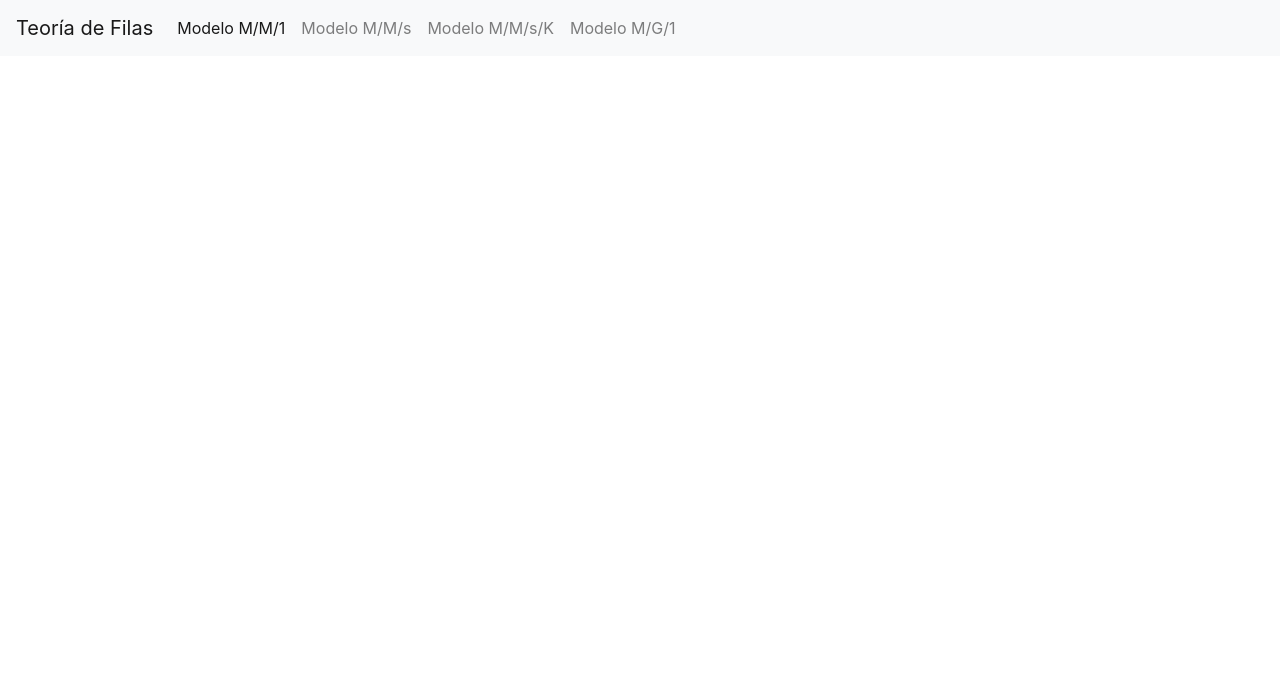
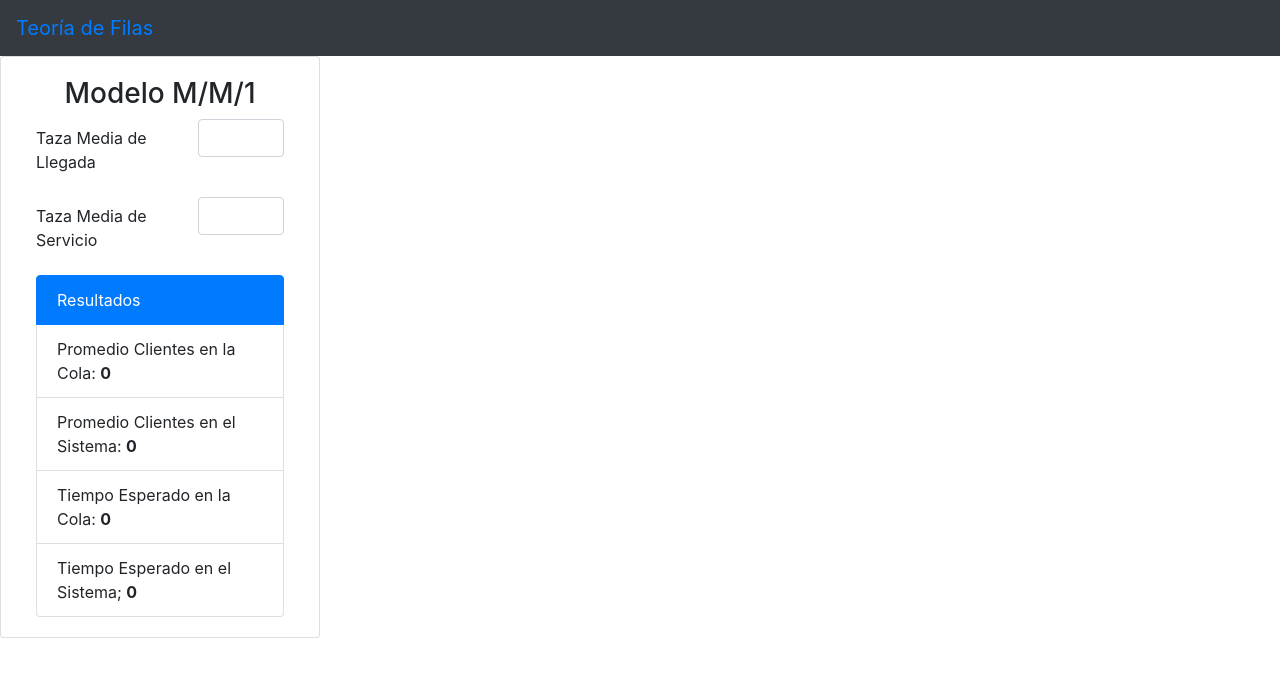
Before and after one commit to alfredopv/ProyectosM-todosCuantitativos, a React (Create React App) app in the folder proyecto2/: page / in a window 1280 px wide. Shown: the top 676 px of the page. Built offline with nearby package versions, Linux system fonts and the light colour scheme.

Commit message:
Modelo M/M/1 acabado

```diff
--- a/proyecto2/src/Components/Main/Main.js
+++ b/proyecto2/src/Components/Main/Main.js
@@ -1,17 +1,14 @@
 import React, { Component } from 'react';
-import Navbar from '../Navbar/Navbar'
+import Navbar from '../Navbar/Navbar';
+import ModeloMM1 from '../ModeloMM1/ModeloMM1';
 import './Main.css';
 
 class Main extends Component {
-
-  constructor( props ){
-    super( props )
-  }
-
   render() {
     return (
       <div>
         <Navbar></Navbar>
+        <ModeloMM1></ModeloMM1>
       </div>
     );
   }
--- /dev/null
+++ b/proyecto2/src/Components/ModeloMM1/ModeloMM1.js
@@ -0,0 +1,148 @@
+import React, { Component } from 'react';
+import './ModeloMM1.css';
+
+const miu = 0;
+const lamda = 0;
+const lq = 0;
+const l = 0;
+const wq = 0;
+const w = 0;
+class ModeloMM1 extends Component {
+
+  constructor(props){
+    super(props);
+    this.state = { miu, lamda, lq, l, wq, w };
+    this.handleMiuChange = this.handleMiuChange.bind(this);
+    this.handleLamdaChange = this.handleLamdaChange.bind(this);
+    this.calcularLQ = this.calcularLQ.bind(this);
+    this.calcularL = this.calcularL.bind(this);
+    this.calcularWQ = this.calcularWQ.bind(this);
+    this.calcularW = this.calcularW.bind(this);
+  }
+
+  handleMiuChange (evt) {
+    this.setState({ miu: evt.target.value }, () => {
+      this.calcularLQ();
+      this.calcularL();
+      this.calcularWQ();
+      this.calcularW();
+    });
+  }
+
+  handleLamdaChange (evt) {
+    this.setState({ lamda: evt.target.value }, () => {
+      this.calcularLQ();
+      this.calcularL();
+      this.calcularWQ();
+      this.calcularW();
+    });
+  }
+
+
+  calcularLQ(){
+    const lamda = this.state.lamda;
+    const miu = this.state.miu;
+    let resultado;
+    if(miu === 0){
+      resultado = "INF";
+    }else if(lamda < 0 || miu < 0){
+      resultado = "---";
+    }else if(miu === lamda){
+      resultado = "INF";
+    }else if(miu < lamda){
+      resultado = "---";
+    }else{
+      resultado = (Math.pow(lamda,2)) / (miu * (miu - lamda));
+    }
+    this.setState({ lq: resultado })
+  }
+
+  calcularL(){
+    const lamda = this.state.lamda;
+    const miu = this.state.miu;
+    let resultado;
+    if(miu === lamda){
+      resultado = "INF";
+    }else if(miu === 0){
+      resultado = "INF";
+    }else if(miu < lamda){
+      resultado = "---";
+    }else if(lamda < 0 || miu < 0){
+      resultado = "---";
+    }else{
+      resultado = lamda / (miu - lamda);
+    }
+    this.setState({ l: resultado })
+  }
+
+  calcularWQ(){
+    const lamda = this.state.lamda;
+    const miu = this.state.miu;
+    let resultado;
+    if(miu === 0){
+      resultado = "INF";
+    }else if(lamda < 0 || miu < 0){
+      resultado = "---";
+    }else if(miu === lamda){
+      resultado = "INF";
+    }else if(miu < lamda){
+      resultado = "---";
+    }else{
+      resultado = lamda / (miu * (miu - lamda));
+    }
+    this.setState({ wq: resultado })
+  }
+
+  calcularW(){
+    const lamda = this.state.lamda;
+    const miu = this.state.miu;
+    let resultado;
+    if(miu === 0){
+      resultado = "INF";
+    }else if(lamda < 0 || miu < 0){
+      resultado = "---";
+    }else if(miu === lamda){
+      resultado = "INF";
+    }else if(miu < lamda){
+      resultado = "---";
+    }else{
+      resultado = 1 / (miu - lamda);
+    }
+    this.setState({ w: resultado })
+  }
+
+
+
+  render() {
+    return (
+      <div className="col-md-3 card" >
+        <div className="card-body">
+          <h3 className="text-center">Modelo M/M/1</h3>
+          <form>
+            <div className="form-group row">
+              <label for="example-text-input" className="col-md-7 col-form-label">Taza Media de Llegada</label>
+              <div className="col-md-5">
+                <input className="form-control" type="number" min="1" id="example-text-input" onChange={this.handleLamdaChange} />
+              </div>
+            </div>
+            <div className="form-group row">
+              <label for="example-text-input" className="col-md-7 col-form-label">Taza Media de Servicio</label>
+              <div className="col-md-5">
+                <input className="form-control" type="number" min="1" id="example-text-input" onChange={this.handleMiuChange}/>
+              </div>
+            </div>
+          </form>
+          <ul className="list-group">
+            <li className="list-group-item active">Resultados</li>
+            <li className="list-group-item">Promedio Clientes en la Cola: <strong>{ this.state.lq }</strong></li>
+            <li className="list-group-item">Promedio Clientes en el Sistema: <strong>{ this.state.l }</strong></li>
+            <li className="list-group-item">Tiempo Esperado en la Cola: <strong>{ this.state.wq }</strong></li>
+            <li className="list-group-item">Tiempo Esperado en el Sistema; <strong>{ this.state.w }</strong></li>
+          </ul>
+        </div>
+      </div>
+    );
+  }
+}
+
+export default ModeloMM1;
--- a/proyecto2/src/Components/Navbar/Navbar.js
+++ b/proyecto2/src/Components/Navbar/Navbar.js
@@ -1,38 +1,17 @@
 import React, { Component } from 'react';
+import { BrowserRouter as Router, Route, Link } from "react-router-dom";
 
 import './Navbar.css';
 
 class Navbar extends Component {
-
-  constructor( props ){
-    super( props )
-  }
-
   render() {
     return (
       <div>
-      <nav class="navbar navbar-expand-lg navbar-light bg-light">
-        <a class="navbar-brand" href="#">Teoría de Filas</a>
-        <button class="navbar-toggler" type="button" data-toggle="collapse" data-target="#navbarSupportedContent" aria-controls="navbarSupportedContent" aria-expanded="false" aria-label="Toggle navigation">
-          <span class="navbar-toggler-icon"></span>
-        </button>
-
-        <div class="collapse navbar-collapse" id="navbarSupportedContent">
-          <ul class="navbar-nav mr-auto">
-            <li class="nav-item active">
-              <a class="nav-link" href="#">Modelo M/M/1 <span class="sr-only">(current)</span></a>
-            </li>
-            <li class="nav-item">
-              <a class="nav-link" href="#">Modelo M/M/s</a>
-            </li>
-            <li class="nav-item">
-              <a class="nav-link" href="#">Modelo M/M/s/K</a>
-            </li>
-            <li class="nav-item">
-              <a class="nav-link" href="#">Modelo M/G/1</a>
-            </li>
-          </ul>
-        </div>
+        <nav className="navbar navbar-expand-lg navbar-dark bg-dark">
+          <Link to={"/"}><a className="navbar-brand">Teoría de Filas</a></Link>
+          <button className="navbar-toggler" type="button" data-toggle="collapse" data-target="#navbarSupportedContent" aria-controls="navbarSupportedContent" aria-expanded="false" aria-label="Toggle navigation">
+            <span className="navbar-toggler-icon"></span>
+          </button>
         </nav>
       </div>
     );
```
Also changed, not shown: proyecto2/src/Components/ModeloMM1/ModeloMM1.css (added).
